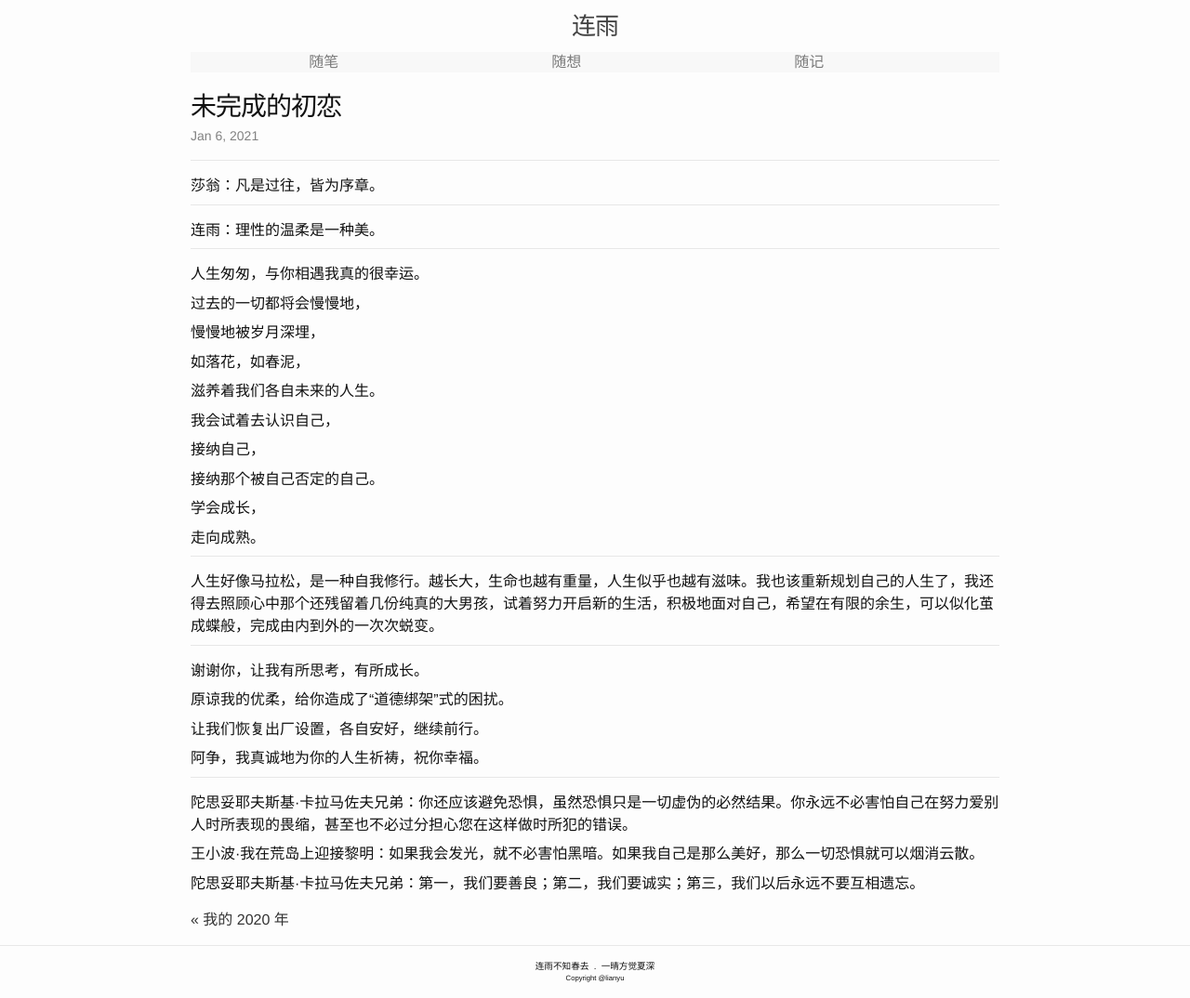
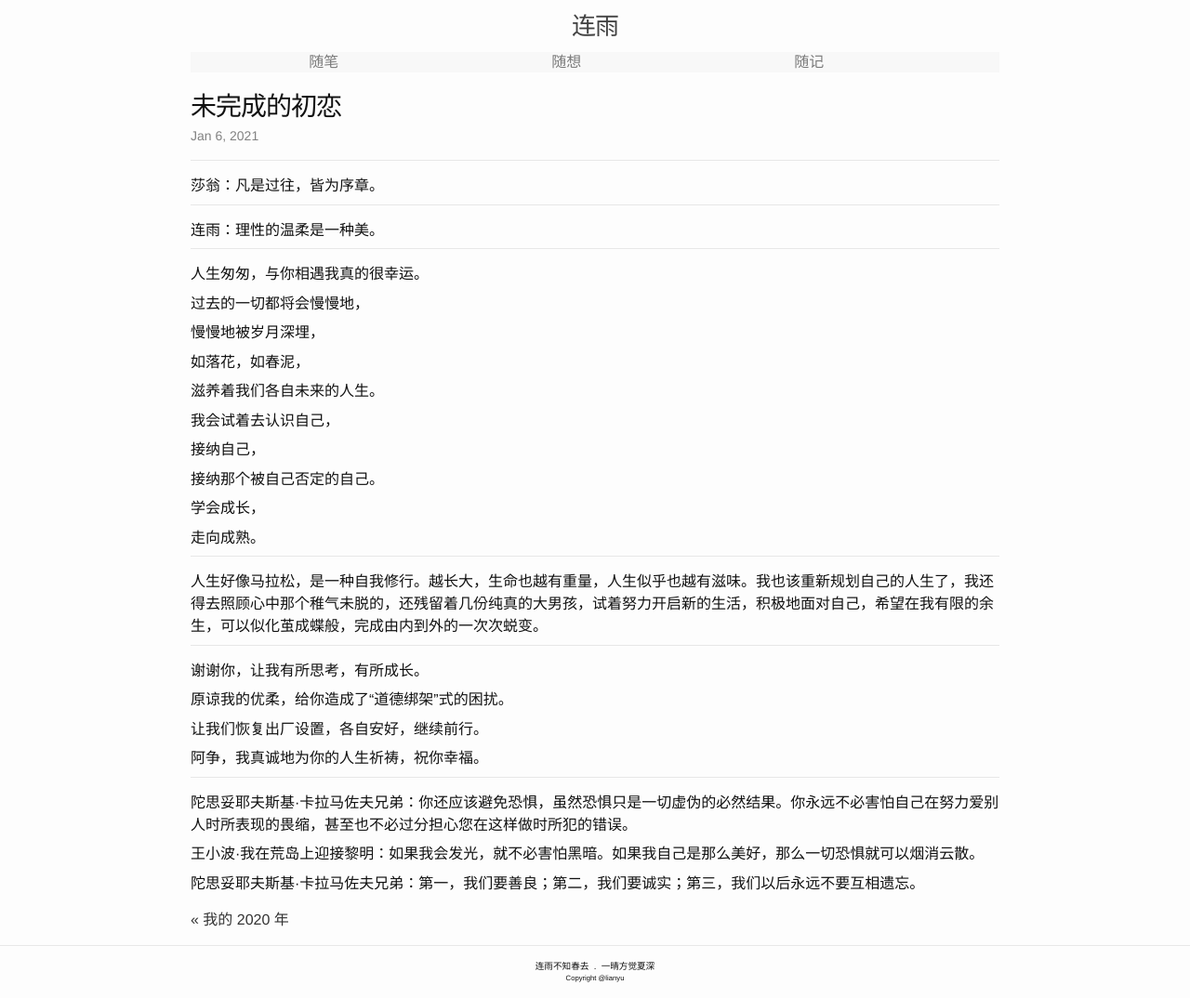
Before and after one commit to lianyu1115/lianyu, a Jekyll site: the page built from _journals/2021-01-06-未完成的初恋.md, in a window 1280 px wide. Shown: the whole page at 93% size. Built offline with Jekyll 4.4.1, drawn with Linux system fonts in a browser that asks for light colours.

Commit message:
Update 2021-01-06-未完成的初恋.md

```diff
--- a/_journals/2021-01-06-未完成的初恋.md
+++ b/_journals/2021-01-06-未完成的初恋.md
@@ -37,7 +37,7 @@ tags: ''
 
 - - -
 
-人生好像马拉松，是一种自我修行。越长大，生命也越有重量，人生似乎也越有滋味。我也该重新规划自己的人生了，我还得去照顾心中那个还残留着几份纯真的大男孩，试着努力开启新的生活，积极地面对自己，希望在有限的余生，可以似化茧成蝶般，完成由内到外的一次次蜕变。
+人生好像马拉松，是一种自我修行。越长大，生命也越有重量，人生似乎也越有滋味。我也该重新规划自己的人生了，我还得去照顾心中那个稚气未脱的，还残留着几份纯真的大男孩，试着努力开启新的生活，积极地面对自己，希望在我有限的余生，可以似化茧成蝶般，完成由内到外的一次次蜕变。
 
 - - -
 
```
